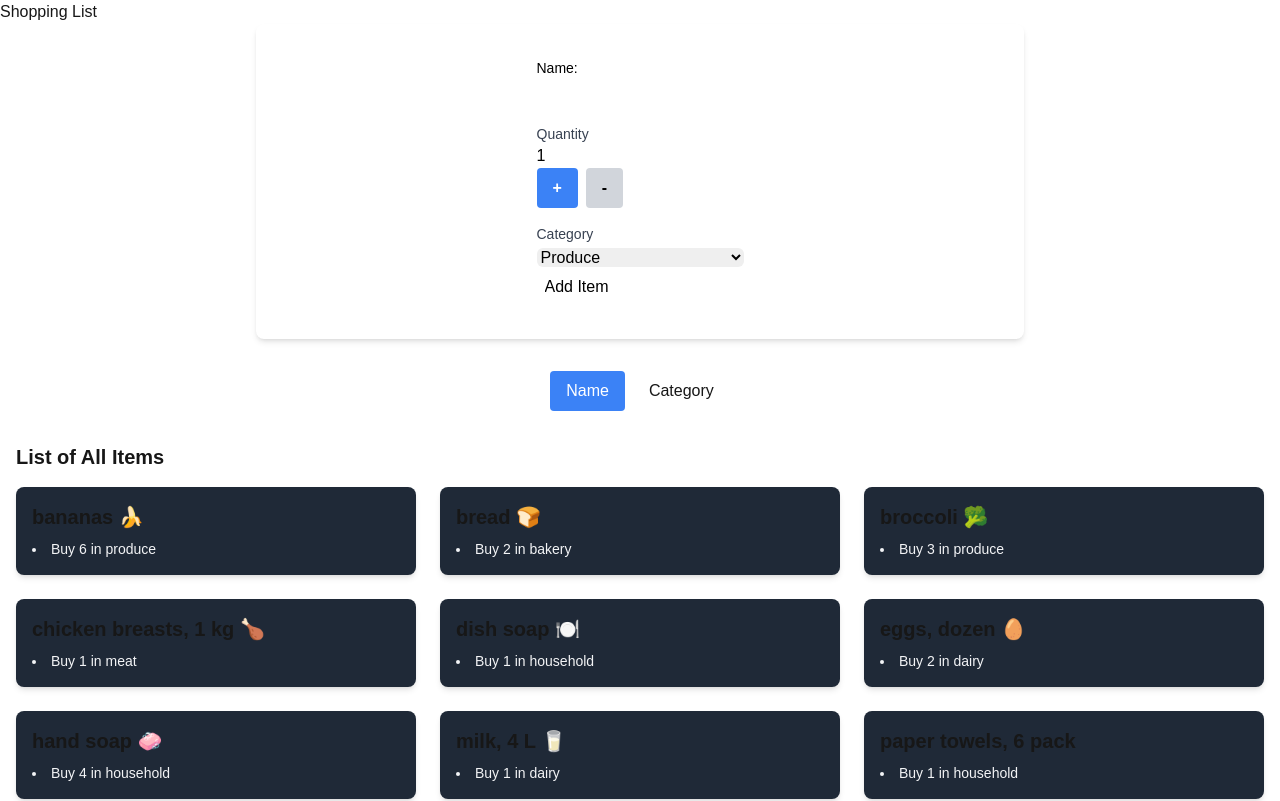
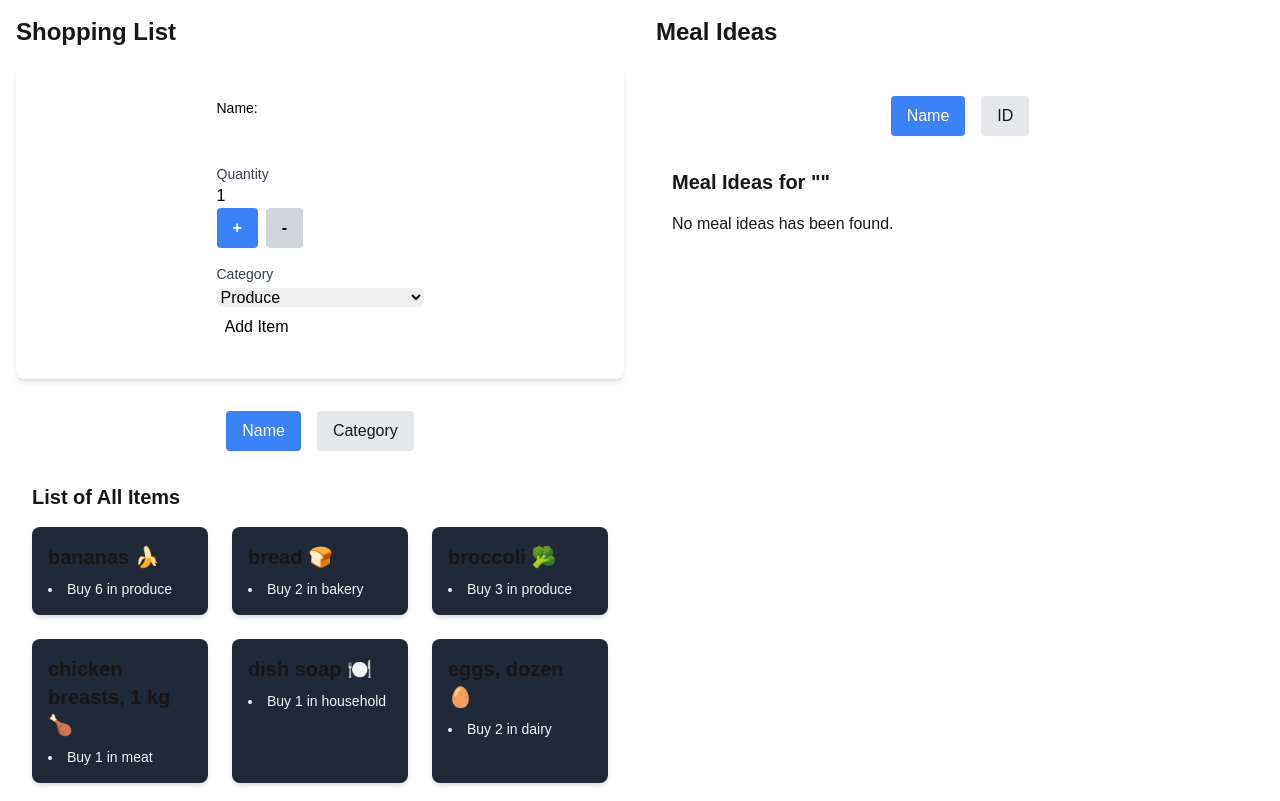
Before and after one commit to bLanke01/cprg306-assignments, a Next.js app: page /week-8 in a window 1280 px wide. Shown: the top 801 px of the page. Built offline with nearby package versions, Linux system fonts and the light colour scheme.

Commit message:
week-8 finished

```diff
--- a/app/week-8/item-list.js
+++ b/app/week-8/item-list.js
@@ -3,11 +3,8 @@
 import Item from "./item.js";
 import { useState } from "react";
 
-
-export default function ItemList({items}) {
-
+export default function ItemList({ items, onItemSelect }) {
   const [sortBy, setSortBy] = useState("name");
-
 
   let filteredItems = [...items];
   filteredItems.sort((a, b) => {
@@ -19,7 +16,6 @@ export default function ItemList({items}) {
   });
 
   return (
-
     <section className="container mx-auto px-4 py-8">
       <div className="flex justify-center w-full mb-8">
         <button
@@ -27,13 +23,17 @@ export default function ItemList({items}) {
           className={`px-4 py-2 rounded ${
             sortBy === "name" ? "bg-blue-500 text-white" : "bg-gray-200"
           } mr-2`}
-        >Name </button>
+        >
+          Name
+        </button>
         <button
           onClick={() => setSortBy("category")}
           className={`px-4 py-2 rounded ${
             sortBy === "category" ? "bg-green-500 text-white" : "bg-gray-200"
-          }ml-2`}
-        >Category </button>
+          } ml-2`}
+        >
+          Category
+        </button>
       </div>
       <div className="mt-8">
         <h2 className="text-xl font-bold mb-4">List of All Items</h2>
@@ -44,6 +44,7 @@ export default function ItemList({items}) {
               name={item.name}
               quantity={item.quantity}
               category={item.category}
+              onSelect={() => onItemSelect(item)}
             />
           ))}
         </div>
--- a/app/week-8/item.js
+++ b/app/week-8/item.js
@@ -1,8 +1,11 @@
 export default function Item(props) {
     return (
-        <div className="bg-gray-800 p-4 rounded-lg shadow-md">
+        <div
+            className="bg-gray-800 p-4 rounded-lg shadow-md cursor-pointer"
+            onClick={() => props.onSelect(props.name)}
+        >
             <h1 className="text-xl font-bold mb-2">{props.name}</h1>
-            <li className="text-sm text-gray-100">Buy {props.quantity} in {props.category} </li>
+            <li className="text-sm text-gray-100">Buy {props.quantity} in {props.category}</li>
         </div>
     );
 }
--- /dev/null
+++ b/app/week-8/meal-ideas.js
@@ -0,0 +1,88 @@
+"use client";
+
+import { useState, useEffect } from "react";
+
+export default function MealIdeas({ ingredient }) {
+  const [meals, setMeals] = useState([]);
+  const [sortBy, setSortBy] = useState("name");
+
+  function fetchMealIdeas(ingredient) {
+    return fetch(`https://www.themealdb.com/api/json/v1/1/filter.php?i=${ingredient}`)
+      .then((response) => {
+        if (!response.ok) {
+          throw new Error("Failed to fetch meal ideas");
+        }
+        return response.json();
+      })
+      .then((data) => data.meals || [])
+      .catch((error) => {
+        console.error("Error fetching meal ideas:", error);
+        return [];
+      });
+  }
+
+  function loadMealIdeas() {
+    if (!ingredient) return;
+    fetchMealIdeas(ingredient).then((fetchedMeals) => {
+      setMeals(fetchedMeals);
+    });
+  }
+
+  useEffect(() => {
+    loadMealIdeas();
+  }, [ingredient]);
+
+  let sortedMeals = [...meals];
+  sortedMeals.sort((a, b) => {
+    if (sortBy === "name") {
+      return a.strMeal.localeCompare(b.strMeal);
+    } else {
+      return a.idMeal.localeCompare(b.idMeal);
+    }
+  });
+
+  return (
+    <section className="container mx-auto px-4 py-8">
+      <div className="flex justify-center w-full mb-8">
+        <button
+          onClick={() => setSortBy("name")}
+          className={`px-4 py-2 rounded ${
+            sortBy === "name" ? "bg-blue-500 text-white" : "bg-gray-200"
+          } mr-2`}
+        >
+          Name
+        </button>
+        <button
+          onClick={() => setSortBy("id")}
+          className={`px-4 py-2 rounded ${
+            sortBy === "id" ? "bg-green-500 text-white" : "bg-gray-200"
+          } ml-2`}
+        >
+          ID
+        </button>
+      </div>
+      <div className="mt-8">
+        <h2 className="text-xl font-bold mb-4">Meal Ideas for "{ingredient}"</h2>
+        {sortedMeals.length === 0 ? (
+          <p>No meal ideas has been found.</p>
+        ) : (
+          <div className="grid grid-cols-1 md:grid-cols-2 lg:grid-cols-3 gap-6">
+            {sortedMeals.map((meal) => (
+              <div
+                key={meal.idMeal}
+                className="p-4 border rounded shadow hover:shadow-lg transition"
+              >
+                <img
+                  src={meal.strMealThumb}
+                  alt={meal.strMeal}
+                  className="w-full h-32 object-cover mb-4"
+                />
+                <h3 className="text-lg font-semibold">{meal.strMeal}</h3>
+              </div>
+            ))}
+          </div>
+        )}
+      </div>
+    </section>
+  );
+}
--- a/app/week-8/page.js
+++ b/app/week-8/page.js
@@ -3,19 +3,37 @@
 import { useState } from "react";
 import NewItem from "./new-item";
 import ItemList from "./item-list";
+import MealIdeas from "./meal-ideas";
 import itemsData from "./item.json";
 
 export default function Page() {
   const [items, setItems] = useState(itemsData);
+  const [selectedItemName, setSelectedItemName] = useState("");
+
   const handleAddItem = (newItem) => {
     setItems([...items, newItem]);
   };
 
+  // Event handler to clean up item name and update selectedItemName
+  const handleItemSelect = (item) => {
+    const cleanedName = item.name
+      .split(",")[0] // Remove size or quantity
+      .replace(/[\u{1F300}-\u{1F6FF}|\u{2600}-\u{26FF}]/gu, "") // Remove emojis
+      .trim();
+    setSelectedItemName(cleanedName);
+  };
+
   return (
-        <main>
-            <h1>Shopping List</h1>
+    <main className="flex flex-col md:flex-row gap-8 p-4">
+      <div className="flex-1">
+        <h1 className="text-2xl font-bold mb-4">Shopping List</h1>
         <NewItem onAddItem={handleAddItem} />
-            <ItemList items={items} />
+        <ItemList items={items} onItemSelect={handleItemSelect} />
+      </div>
+      <div className="flex-1">
+        <h1 className="text-2xl font-bold mb-4">Meal Ideas</h1>
+        <MealIdeas ingredient={selectedItemName} />
+      </div>
     </main>
   );
 }
```
Lines whose indentation alone changed are shown as unchanged.
